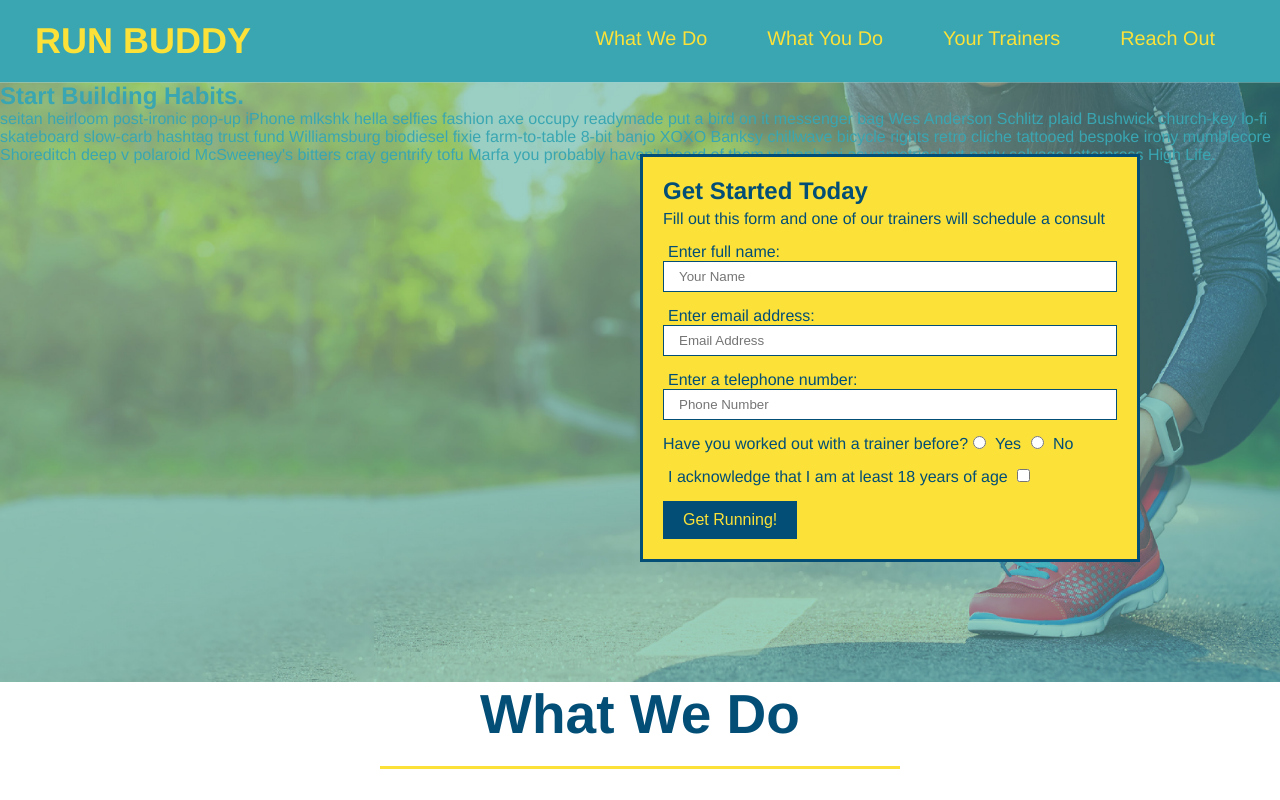
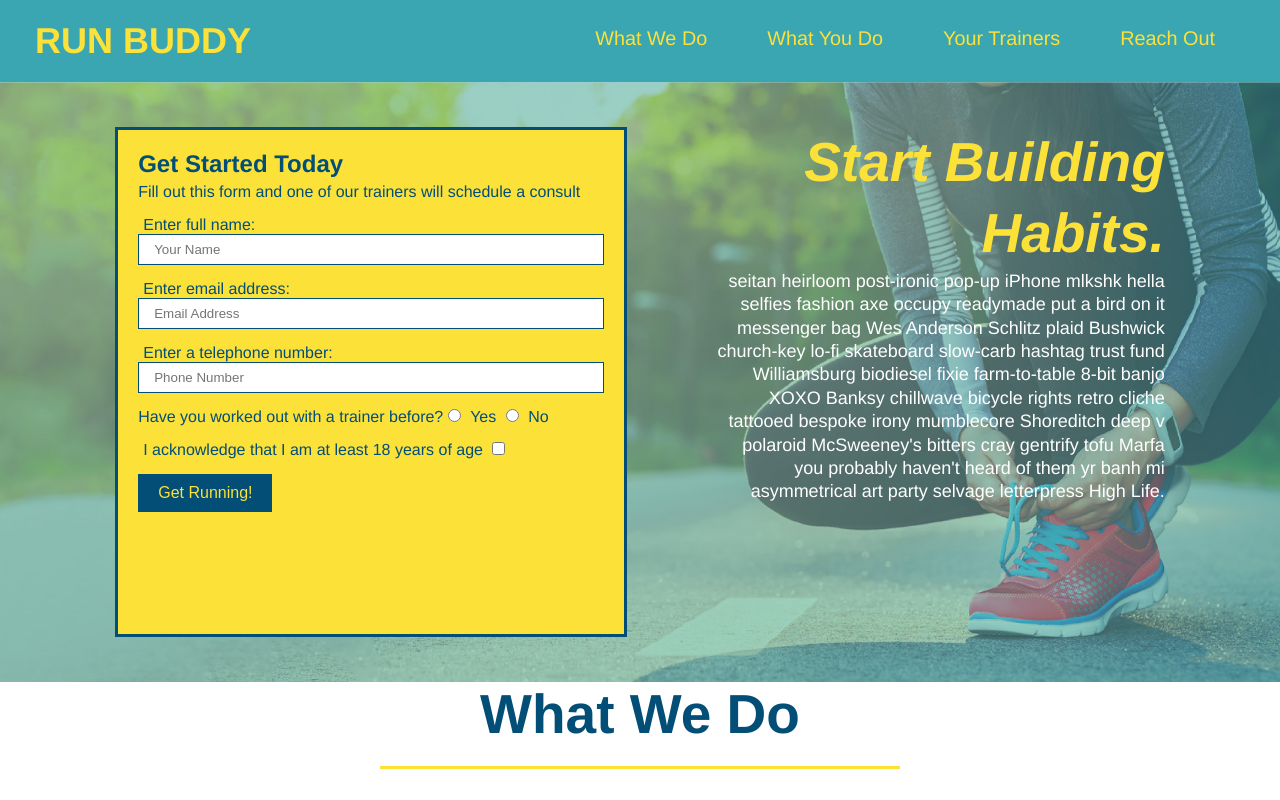
Before and after one commit to SandyMcCabe/RunBuddy, a plain HTML site: page index.html in a window 1280 px wide. Shown: the top 800 px of the page. Drawn offline with Linux system fonts and the light colour scheme.

Commit message:
add flexbox to the hero

```diff
--- a/assets/css/style.css
+++ b/assets/css/style.css
@@ -44,17 +44,18 @@ header nav ul li a {
 }
 footer {
     background: #fce138;
+    display:flex;
+    justify-content: space-between;
+    flex-wrap: wrap;
     width: 100%;
     padding: 40px 35px;
 }
 footer h2 {
-    display: inline;
     color: #024e76;
     font-size: 30px;
     margin: 0;
 }
 footer div {
-    float: right;
     line-height: 1.5;
     text-align: right;
 }
@@ -66,17 +67,35 @@ footer a {
     height: 600px;
     background-size: cover;
     background-position: center;
-    position: relative;
+    /*position: relative;*/
+    display: flex;
+    justify-content: center;
+    flex-wrap: wrap;
   }
-  .hero-form {
-      position: absolute;
+.hero-cta {
+    width: 35%;
+    text-align: right;
+    margin: 3.5%;
+    color: #fff;
+    font-size: 18px;
+    line-height: 1.3;
+}
+.hero-cta h2 {
+    font-style: italic;
+    font-size: 55px;
+    color: #fce138;
+  }
+.hero-form {
+      /*position: absolute;
       bottom: 120px;
-      right: 140px;
+      right: 140px; */
       background-color: #fce138;
       padding: 20px;
-      width: 500px;
+      /*width: 500px; */
       color: #024e76;
       border: solid 3px #024e76;
+      width: 40%;
+      margin: 3.5%;
     }
 .hero-form h3 {
     font-size: 24px;
```
